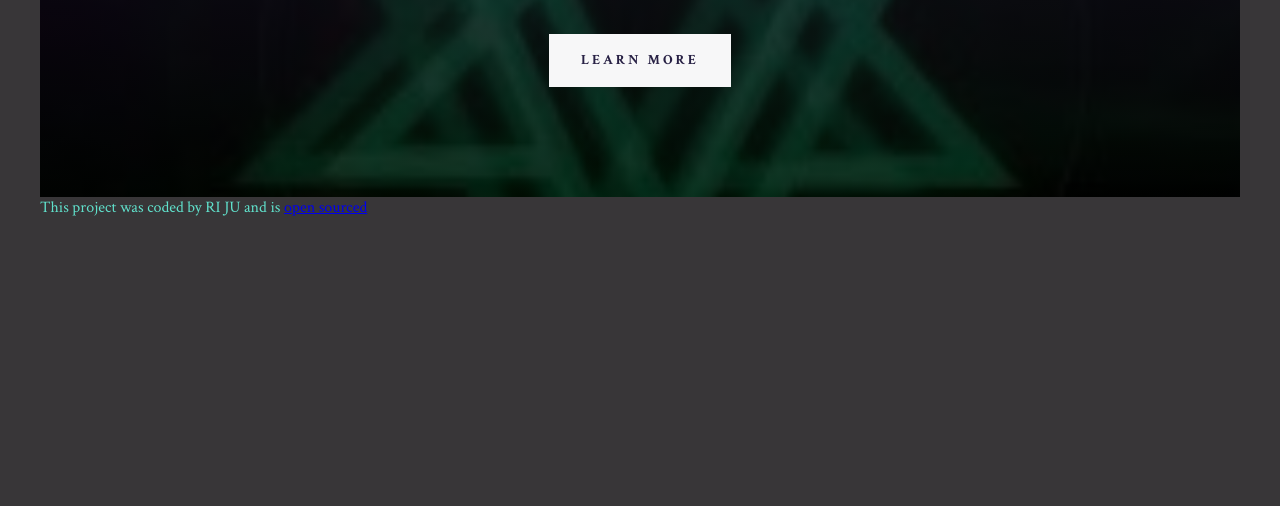
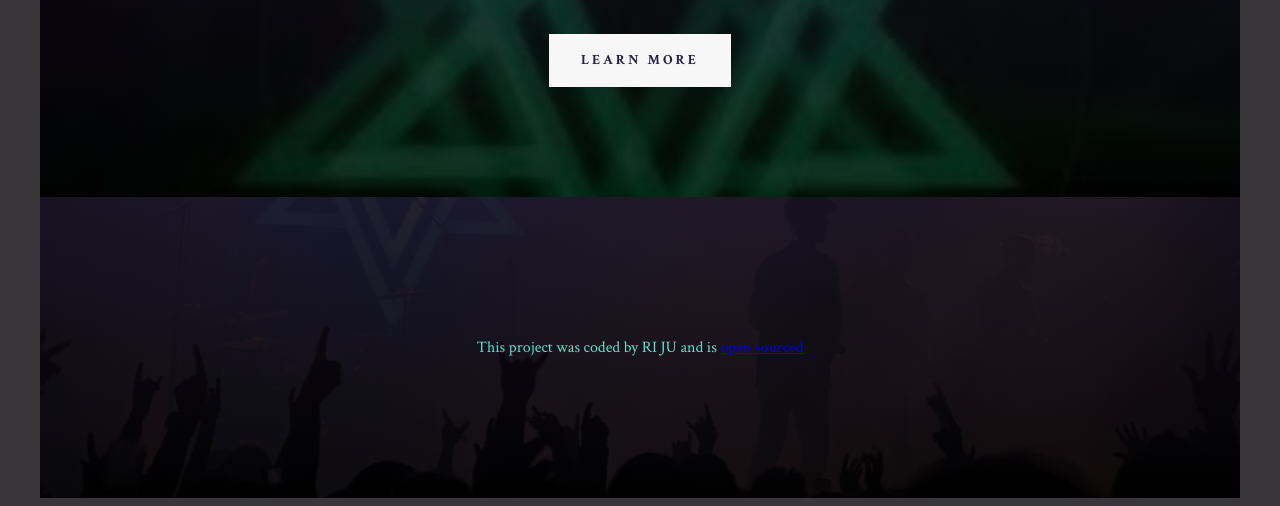
Before and after one commit to rj-annamaria/responsive-add-on-project, a plain HTML site: page index.html in a window 1280 px wide. Shown: the part 364-870 px from the top of the page. Before the commit the page ends 800 px from the top, so only its background shows below. Drawn offline with Linux system fonts and the light colour scheme.

Commit message:
added footer

```diff
--- a/src/style.css
+++ b/src/style.css
@@ -58,7 +58,17 @@ header a {
 }
 footer {
   color: #60e0cb;
+  background-image: linear-gradient(
+      rgba(19, 14, 29, 0.918),
+      rgba(0, 0, 0, 0.904)
+    ),
+    url("../images/1vv-koeln.jpg");
+  background-repeat: no-repeat;
+  text-align: center;
+  background-size: cover;
+  padding: 140px;
 }
+
 @media (max-width: 900px) {
   header {
     padding: 60px 0;
```
Also changed, not shown: images/1vv-koeln.jpg (added), images/vv-koeln.jpg (added).
